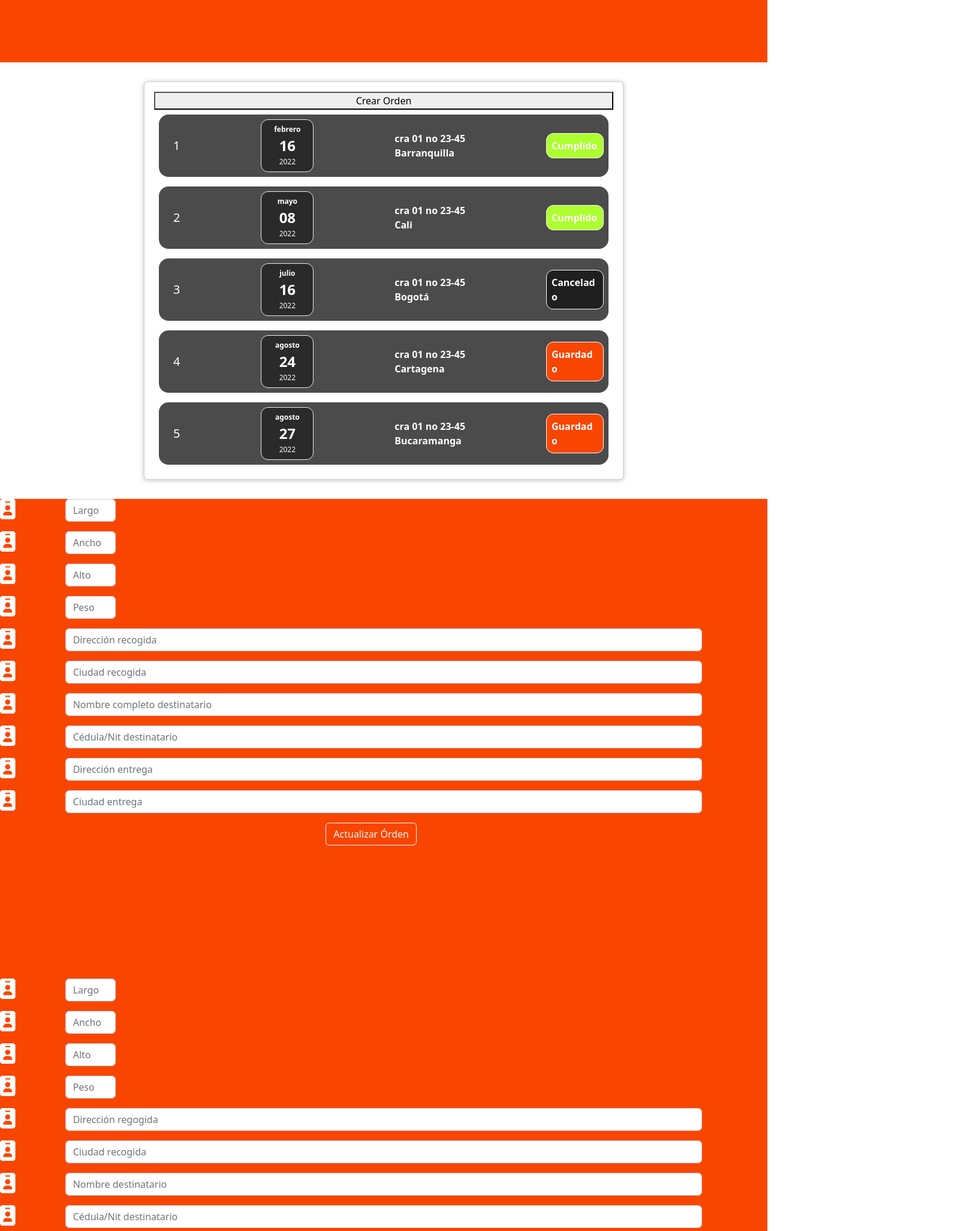
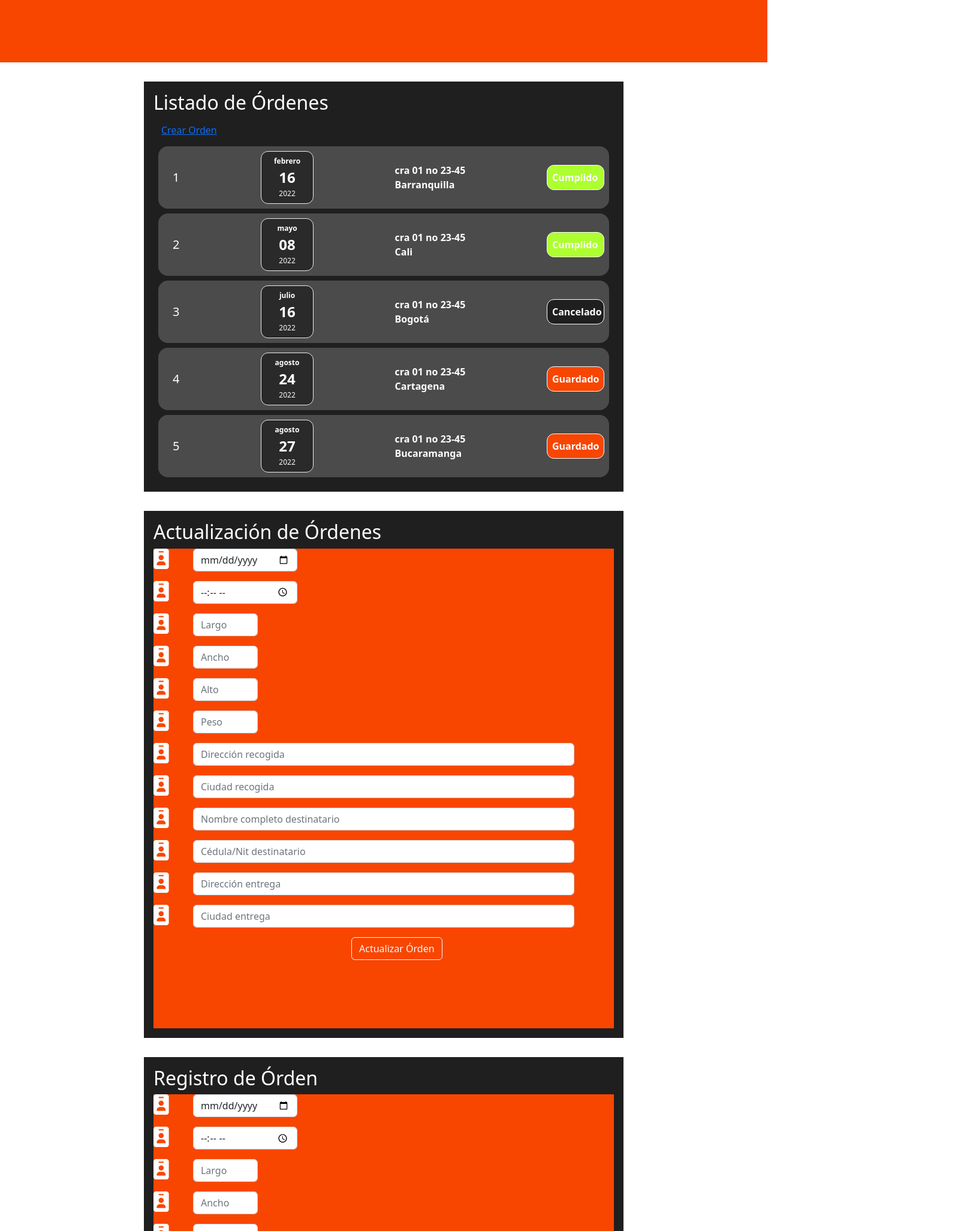
Before and after one commit to proyectoCiclo4MinTic/instaYa, a React (Create React App) app: page / in a window 1280 px wide. Shown: the part 1560-3613 px from the top of the page at 60% size, 1618 px wide, since content can reach past the window. Built offline with nearby package versions, Linux system fonts and the light colour scheme.

Commit message:
Commit organización de componentes a 'angel'

```diff
--- a/src/App.js
+++ b/src/App.js
@@ -6,8 +6,8 @@ import LoginItem from "./components/Login/LoginItem";
 import RegisterUserItem from "./components/Register/RegisterUserItem";
 import OrderItem from "./components/Orders/OrderItem";
 import Orders from "./components/Orders/Orders";
-import OrderUpdate from "./components/Orders/OrderUpdate.js";
-import OrderRegister from "./components/Orders/OrderRegister.js";
+import OrderUpdate from "./components/OrderUpdate/OrderUpdate.js";
+import OrderRegister from "./components/OrderRegister/OrderRegister.js";
 
 // React Bootstrap
 // import { Form, Button, Row, Col } from "react-bootstrap";
--- /dev/null
+++ b/src/components/OrderRegister/OrderRegister.css
@@ -0,0 +1,11 @@
+.order-register {
+  padding: 1rem;
+  background-color: rgb(31, 31, 31);
+  margin: 2rem auto;
+  width: 50rem;
+  max-width: 95%;
+}
+
+.order-register h2 {
+  color: white;
+}
--- /dev/null
+++ b/src/components/OrderRegister/OrderRegister.js
@@ -0,0 +1,14 @@
+import "./OrderRegister.css";
+import Card from "../UI/Card.js";
+import OrderRegisterForm from "./OrderRegisterForm";
+
+const OrderRegister = () => {
+  return (
+    <div className="order-register">
+      <h2>Registro de Órden</h2>
+      <OrderRegisterForm></OrderRegisterForm>
+    </div>
+  );
+};
+
+export default OrderRegister;
--- a/src/components/Orders/OrderRegister.js
+++ b/src/components/OrderRegister/OrderRegisterForm.js
@@ -1,8 +1,8 @@
+import "./OrderRegisterForm.css";
+import { Form, Button, Row, Col } from "react-bootstrap";
 import { logo, password, user } from "../../index.js";
-import { Form, Button, Row, Col } from "react-bootstrap";
-import "./OrderRegister.css";
 
-const OrderRegister = () => {
+const OrderRegisterForm = () => {
   return (
     <div>
       <Form className="register-user-item__register">
@@ -10,7 +10,24 @@ const OrderRegister = () => {
           <Col sm={1}>
             <img src={user} alt="Logo"></img>
           </Col>
+          <Col sm={3}>
+            <Form.Control type="date"></Form.Control>
+          </Col>
+        </Form.Group>
+        <Form.Group as={Row} className="mb-3" controlId="formHorizontalEmail">
           <Col sm={1}>
+            <img src={user} alt="Logo"></img>
+          </Col>
+          <Col sm={3}>
+            <Form.Control type="time" min="08:00" max="17:00"></Form.Control>
+          </Col>
+        </Form.Group>
+
+        <Form.Group as={Row} className="mb-3" controlId="formHorizontalEmail">
+          <Col sm={1}>
+            <img src={user} alt="Logo"></img>
+          </Col>
+          <Col sm={2}>
             <Form.Control type="text" placeholder="Largo"></Form.Control>
           </Col>
         </Form.Group>
@@ -18,7 +35,7 @@ const OrderRegister = () => {
           <Col sm={1}>
             <img src={user} alt="Logo"></img>
           </Col>
-          <Col sm={1}>
+          <Col sm={2}>
             <Form.Control type="text" placeholder="Ancho"></Form.Control>
           </Col>
         </Form.Group>
@@ -26,7 +43,7 @@ const OrderRegister = () => {
           <Col sm={1}>
             <img src={user} alt="Logo"></img>
           </Col>
-          <Col sm={1}>
+          <Col sm={2}>
             <Form.Control type="text" placeholder="Alto"></Form.Control>
           </Col>
         </Form.Group>
@@ -34,7 +51,7 @@ const OrderRegister = () => {
           <Col sm={1}>
             <img src={user} alt="Logo"></img>
           </Col>
-          <Col sm={1}>
+          <Col sm={2}>
             <Form.Control type="text" placeholder="Peso"></Form.Control>
           </Col>
         </Form.Group>
@@ -112,8 +129,8 @@ const OrderRegister = () => {
           </Col>
         </Form.Group>
       </Form>
+      ;
     </div>
   );
 };
-
-export default OrderRegister;
+export default OrderRegisterForm;
--- /dev/null
+++ b/src/components/OrderUpdate/OrderUpdate.css
@@ -0,0 +1,11 @@
+.order-update {
+  padding: 1rem;
+  background-color: rgb(31, 31, 31);
+  margin: 2rem auto;
+  width: 50rem;
+  max-width: 95%;
+}
+
+.order-update h2 {
+  color: white;
+}
--- a/src/components/Orders/OrderUpdate.js
+++ b/src/components/OrderUpdate/OrderUpdate.js
@@ -1,16 +1,36 @@
 import "./OrderUpdate.css";
 import { logo, password, user } from "../../index.js";
 import { Form, Button, Row, Col } from "react-bootstrap";
+import Card from "../UI/Card";
 
 const OrderUpdate = () => {
   return (
-    <div>
+    <div className="order-update">
+      <h2>Actualización de Órdenes</h2>
+
       <Form className="register-user-item__register">
         <Form.Group as={Row} className="mb-3" controlId="formHorizontalEmail">
           <Col sm={1}>
             <img src={user} alt="Logo"></img>
           </Col>
+          <Col sm={3}>
+            <Form.Control type="date"></Form.Control>
+          </Col>
+        </Form.Group>
+        <Form.Group as={Row} className="mb-3" controlId="formHorizontalEmail">
           <Col sm={1}>
+            <img src={user} alt="Logo"></img>
+          </Col>
+          <Col sm={3}>
+            <Form.Control type="time" min="08:00" max="17:00"></Form.Control>
+          </Col>
+        </Form.Group>
+
+        <Form.Group as={Row} className="mb-3" controlId="formHorizontalEmail">
+          <Col sm={1}>
+            <img src={user} alt="Logo"></img>
+          </Col>
+          <Col sm={2}>
             <Form.Control type="text" placeholder="Largo"></Form.Control>
           </Col>
         </Form.Group>
@@ -18,7 +38,7 @@ const OrderUpdate = () => {
           <Col sm={1}>
             <img src={user} alt="Logo"></img>
           </Col>
-          <Col sm={1}>
+          <Col sm={2}>
             <Form.Control type="text" placeholder="Ancho"></Form.Control>
           </Col>
         </Form.Group>
@@ -26,7 +46,7 @@ const OrderUpdate = () => {
           <Col sm={1}>
             <img src={user} alt="Logo"></img>
           </Col>
-          <Col sm={1}>
+          <Col sm={2}>
             <Form.Control type="text" placeholder="Alto"></Form.Control>
           </Col>
         </Form.Group>
@@ -34,7 +54,7 @@ const OrderUpdate = () => {
           <Col sm={1}>
             <img src={user} alt="Logo"></img>
           </Col>
-          <Col sm={1}>
+          <Col sm={2}>
             <Form.Control type="text" placeholder="Peso"></Form.Control>
           </Col>
         </Form.Group>
--- a/src/components/Orders/Orders.css
+++ b/src/components/Orders/Orders.css
@@ -9,3 +9,7 @@
   /* border-radius: 12px;
   box-shadow: 0 1px 8px rgba(0, 0, 0, 0.25); */
 }
+
+.orders h2 {
+  color: white;
+}
--- a/src/components/Orders/Orders.js
+++ b/src/components/Orders/Orders.js
@@ -1,11 +1,22 @@
 import OrderItem from "./OrderItem";
 import Card from "../UI/Card";
 import "./Orders.css";
+import Button from "react-bootstrap/Button";
 
 const Orders = (props) => {
+  const createOrderHandler = () => {
+    console.log("Click Crear Orden");
+  };
   return (
-    <Card className="orders">
-      <button className="orders__button-create">Crear Orden</button>
+    <div className="orders">
+      <h2>Listado de Órdenes</h2>
+      <Button
+        variant="link"
+        className="orders__button-create"
+        onClick={createOrderHandler}
+      >
+        Crear Orden
+      </Button>
       <OrderItem
         id={props.items[0].id}
         date={props.items[0].date}
@@ -41,7 +52,7 @@ const Orders = (props) => {
         address={props.items[4].address}
         status={props.items[4].status}
       />
-    </Card>
+    </div>
   );
 };
 export default Orders;
```
Also changed, not shown: src/components/OrderRegister/OrderRegisterForm.css (added), src/components/Orders/OrderUpdate.css (deleted).
